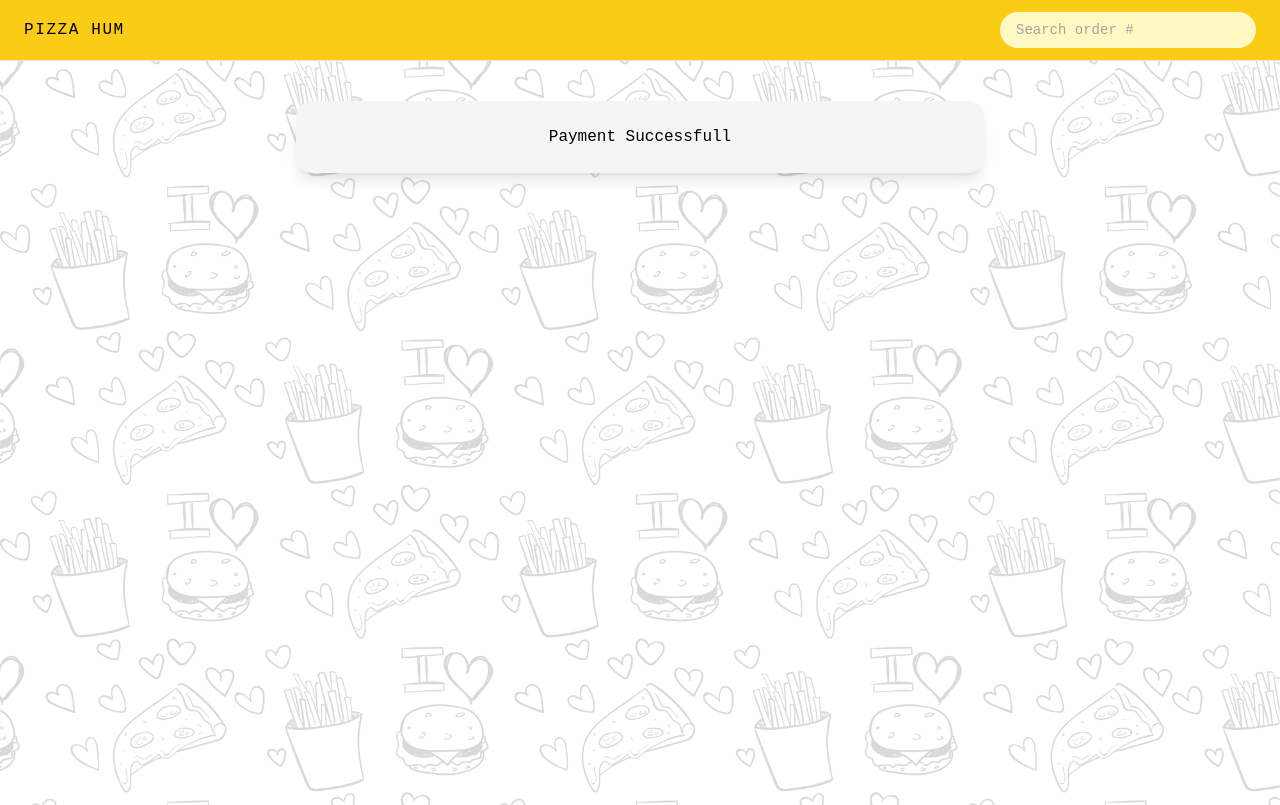
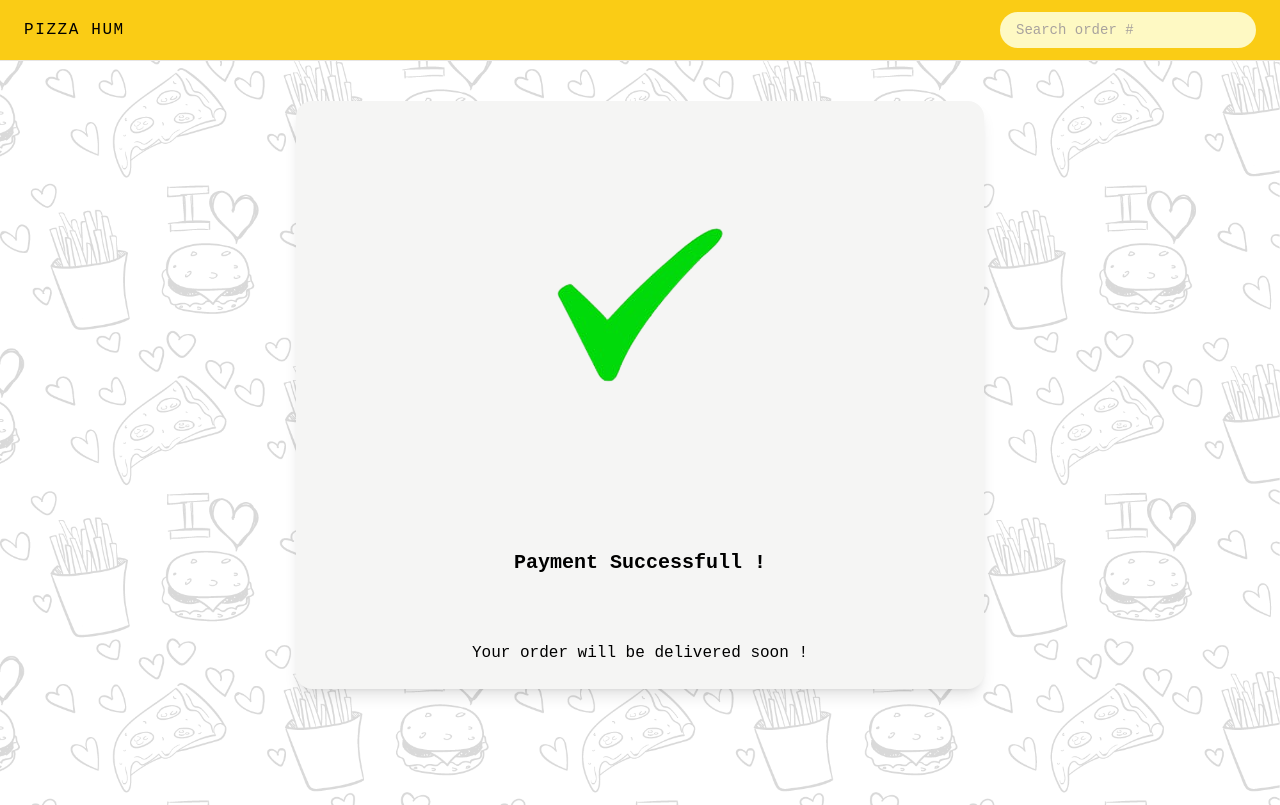
Before and after one commit to prakhar-8999/pizza-hum-project, a Nuxt app: page /success in a window 1280 px wide. Built offline with nearby package versions, Linux system fonts and the light colour scheme; no server answers.

Commit message:
feat: sendind data while generating session

```diff
--- a/components/Success.vue
+++ b/components/Success.vue
@@ -20,6 +20,12 @@ getPaymentDetails();
     }"
     class="rounded-2xl bg-stone-100 px-10 px-4 py-5 py-6 shadow-lg"
   >
-    <h1 class="text-center">Payment Successfull</h1>
+    <div class="flex justify-center">
+      <img src="/success.png" alt="success" />
+    </div>
+    <h1 class="text-center font-semibold text-xl my-16">
+      Payment Successfull !
+    </h1>
+    <p class="text-center">Your order will be delivered soon !</p>
   </div>
 </template>
--- a/pages/index.vue
+++ b/pages/index.vue
@@ -92,14 +92,14 @@ const startOrdering = () => {
         </div>
       </div>
     </form>
-    <!-- <NuxtLink to="/success">
+    <NuxtLink to="/success">
       <button
         type="button"
         class="mt-16 w-full inline-block text-sm rounded-full bg-yellow-400 font-semibold uppercase tracking-wide text-stone-800 transition-colors duration-300 hover:bg-yellow-300 focus:bg-yellow-300 focus:outline-none focus:ring focus:ring-yellow-300 focus:ring-offset-2 disabled:cursor-not-allowed px-4 py-3 md:px-6 md:py-4"
       >
         Go to Success
       </button>
-    </NuxtLink> -->
+    </NuxtLink>
     <!-- <NuxtLink to="/cancel">
       <button
         type="button"
--- a/pages/order.vue
+++ b/pages/order.vue
@@ -45,9 +45,13 @@ const generateSessionID = async (event) => {
           product_data: {name: each.item_name},
           unit_amount: Number(each.unit_price) * 100,
         },
+        item_id: each.item_id,
         quantity: each.quantity,
       })),
       email: billing.email,
+      phone: billing.phone,
+      name: billing.name,
+      address: billing.address,
     },
   });
   if (data.value && status.value === "success") {
```
Also changed, not shown: public/success.png (added).
